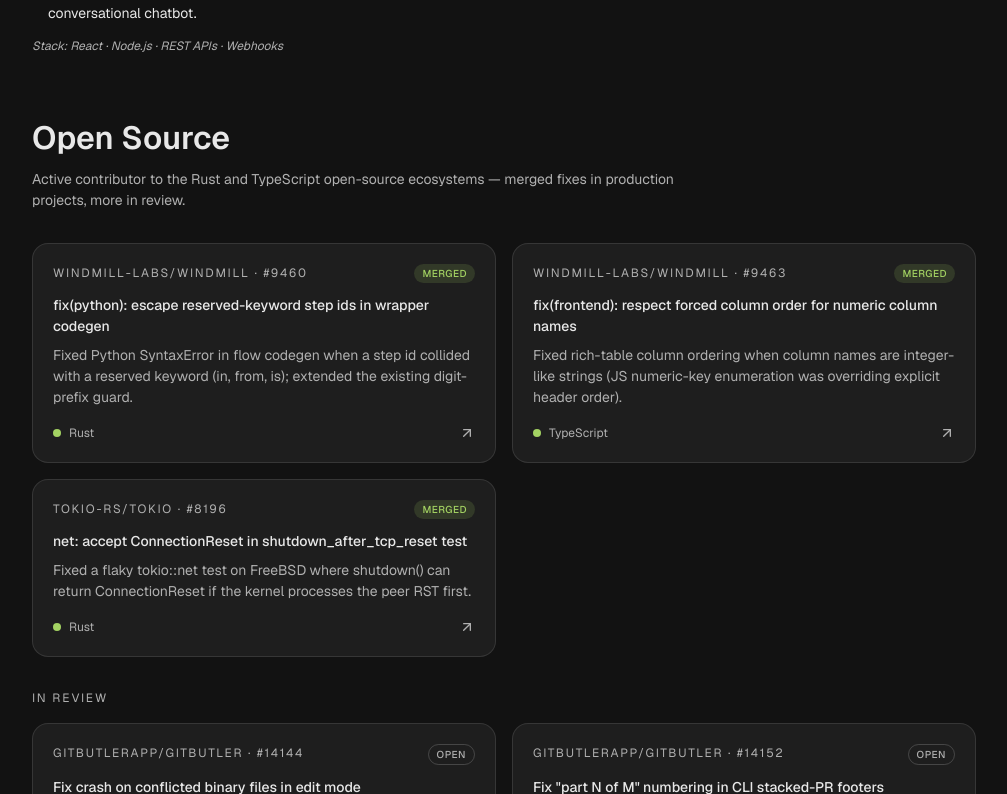
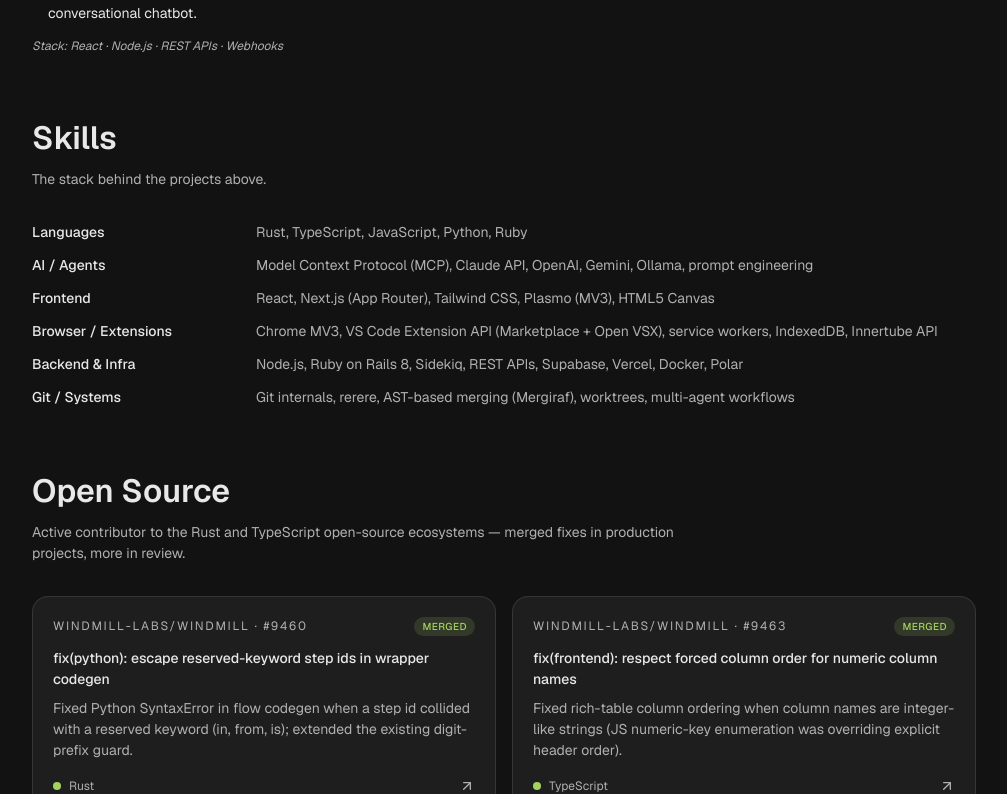
Before and after one commit to ameyypawar/my-website, a Next.js app: page / in a window 1280 px wide. Shown: the part 1606-2400 px from the top of the page, without its empty margins (136-1143 px from the left). Built offline with nearby package versions, Linux system fonts and the light colour scheme.

Commit message:
Add Skills section to the home page
Six labeled rows mirroring the resume — Languages, AI / Agents,
Frontend, Browser / Extensions, Backend & Infra, Git / Systems —
positioned between Experience and Open Source.

```diff
--- a/src/app/page.tsx
+++ b/src/app/page.tsx
@@ -1,6 +1,7 @@
 import Hero from "@/components/Hero";
 import FeaturedProjects from "@/components/FeaturedProjects";
 import Experience from "@/components/Experience";
+import Skills from "@/components/Skills";
 import OpenSource from "@/components/OpenSource";
 import PlayBreakout from "@/components/PlayBreakout";
 
@@ -11,6 +12,7 @@ export default function Home() {
         <Hero />
         <FeaturedProjects />
         <Experience />
+        <Skills />
         <OpenSource />
       </main>
       <PlayBreakout />
--- /dev/null
+++ b/src/components/Skills.tsx
@@ -0,0 +1,70 @@
+import Reveal from "@/components/Reveal";
+
+type SkillGroup = { label: string; items: string };
+
+const SKILLS: SkillGroup[] = [
+  {
+    label: "Languages",
+    items: "Rust, TypeScript, JavaScript, Python, Ruby",
+  },
+  {
+    label: "AI / Agents",
+    items:
+      "Model Context Protocol (MCP), Claude API, OpenAI, Gemini, Ollama, prompt engineering",
+  },
+  {
+    label: "Frontend",
+    items:
+      "React, Next.js (App Router), Tailwind CSS, Plasmo (MV3), HTML5 Canvas",
+  },
+  {
+    label: "Browser / Extensions",
+    items:
+      "Chrome MV3, VS Code Extension API (Marketplace + Open VSX), service workers, IndexedDB, Innertube API",
+  },
+  {
+    label: "Backend & Infra",
+    items:
+      "Node.js, Ruby on Rails 8, Sidekiq, REST APIs, Supabase, Vercel, Docker, Polar",
+  },
+  {
+    label: "Git / Systems",
+    items:
+      "Git internals, rerere, AST-based merging (Mergiraf), worktrees, multi-agent workflows",
+  },
+];
+
+export default function Skills() {
+  return (
+    <Reveal>
+      <section
+        id="skills"
+        aria-labelledby="skills-heading"
+        className="mt-16"
+      >
+        <h2 id="skills-heading" className="text-headline-lg font-semibold">
+          Skills
+        </h2>
+        <p className="text-body-md text-on-surface-variant mt-3 max-w-2xl">
+          The stack behind the projects above.
+        </p>
+
+        <dl className="mt-8 space-y-3">
+          {SKILLS.map((group) => (
+            <div
+              key={group.label}
+              className="grid grid-cols-1 sm:grid-cols-[200px_1fr] gap-1 sm:gap-6"
+            >
+              <dt className="text-body-md font-medium text-on-surface">
+                {group.label}
+              </dt>
+              <dd className="text-body-md text-on-surface-variant">
+                {group.items}
+              </dd>
+            </div>
+          ))}
+        </dl>
+      </section>
+    </Reveal>
+  );
+}
```
